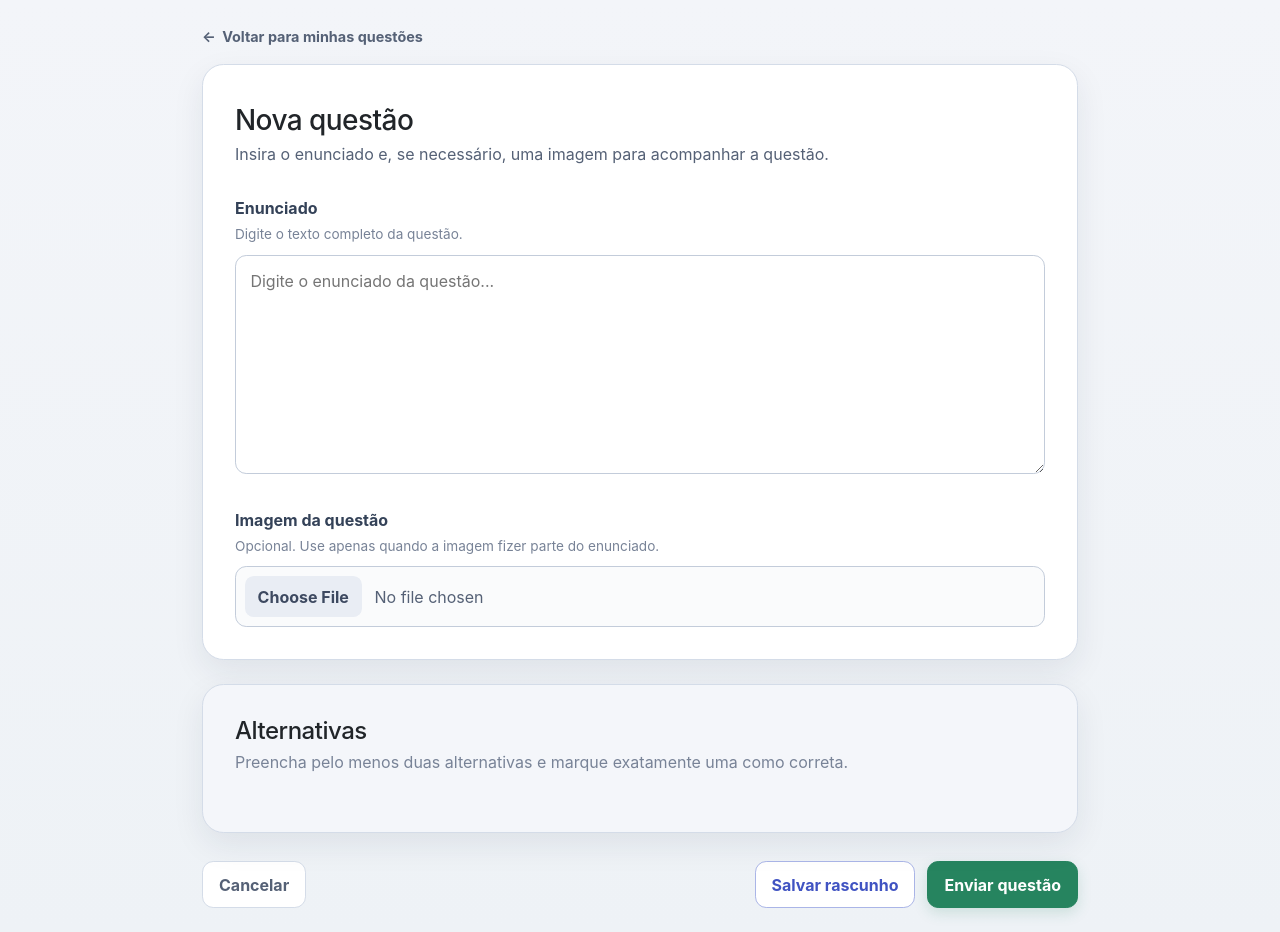
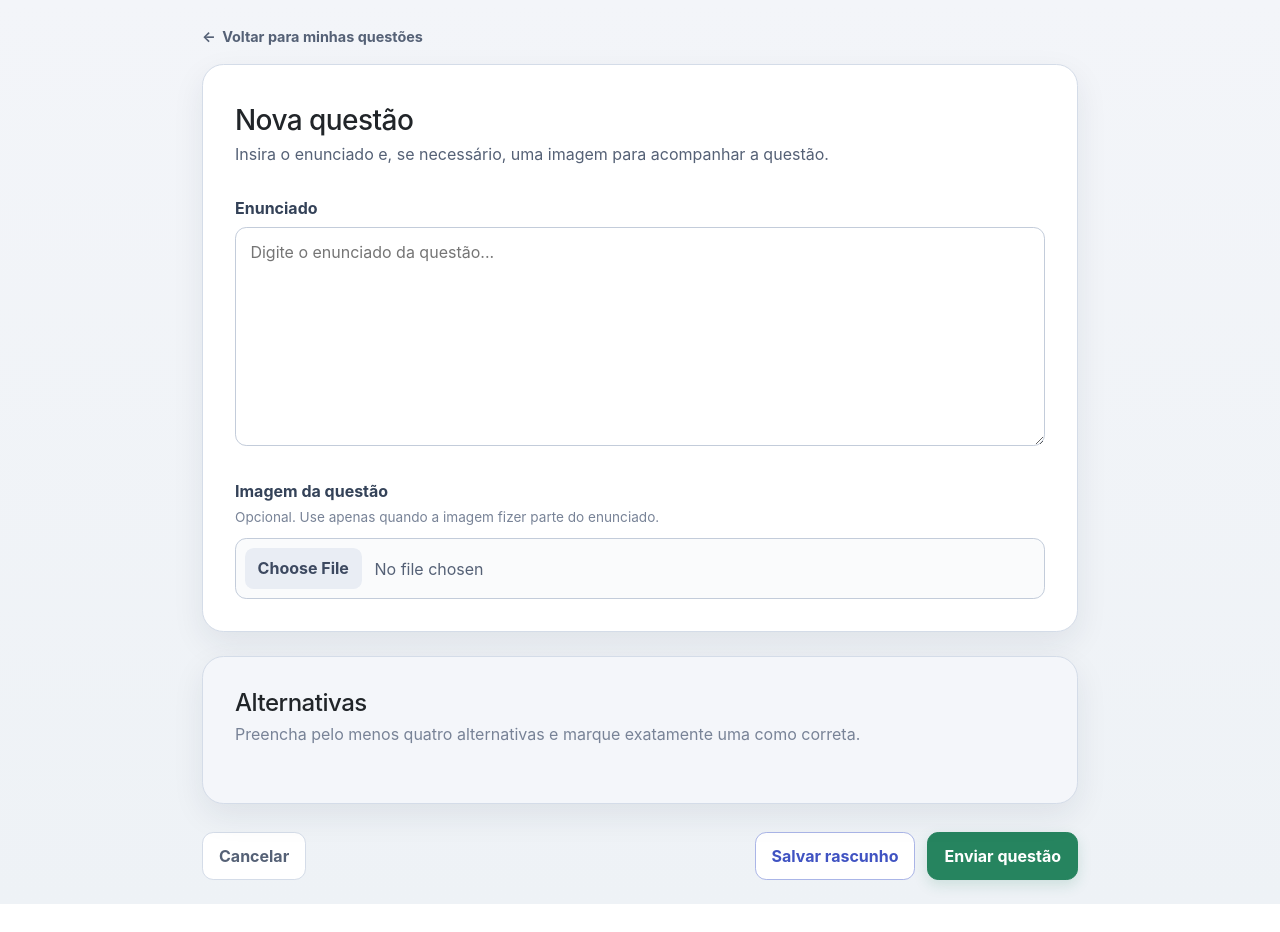
Before and after one commit to dmfadul/question_platform, a Django app: template intake/templates/intake/question_form.html in a window 1280 px wide. After the commit the page ends 904 px from the top, so only its background shows below. Run offline with Django 5.2, Linux system fonts and the light colour scheme; the template is opened without the code that fills it: values that come from a table or form of the project are taken from there, others are empty.

Commit message:
removed clutter from question page

```diff
--- a/intake/templates/intake/question_form.html
+++ b/intake/templates/intake/question_form.html
@@ -56,10 +56,6 @@
                     Enunciado
                 </label>
 
-                <p class="field-help">
-                    Digite o texto completo da questão.
-                </p>
-
                 {{ form.body }}
                 {{ form.body.errors }}
             </div>
@@ -96,7 +92,7 @@
                     </h2>
 
                     <p class="text-muted mb-0">
-                        Preencha pelo menos duas alternativas e marque
+                        Preencha pelo menos quatro alternativas e marque
                         exatamente uma como correta.
                     </p>
                 </div>
@@ -145,17 +141,6 @@
 
 
                         <div class="option-field">
-                            <label
-                                class="form-label"
-                                for="{{ option_form.image.id_for_label }}"
-                            >
-                                Imagem
-                            </label>
-
-                            <p class="field-help">
-                                Opcional.
-                            </p>
-
                             {{ option_form.image }}
                             {{ option_form.image.errors }}
                         </div>
```
